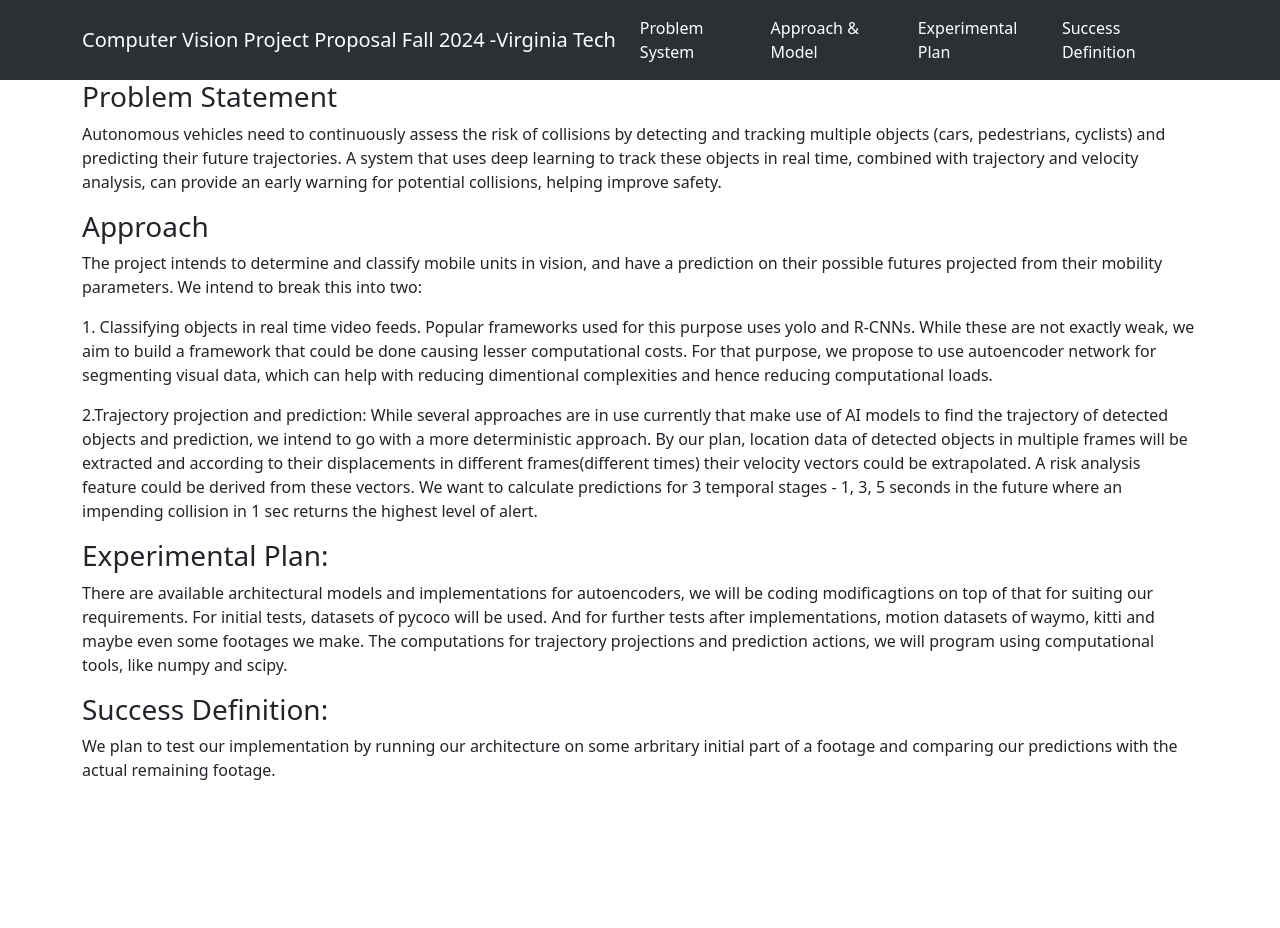
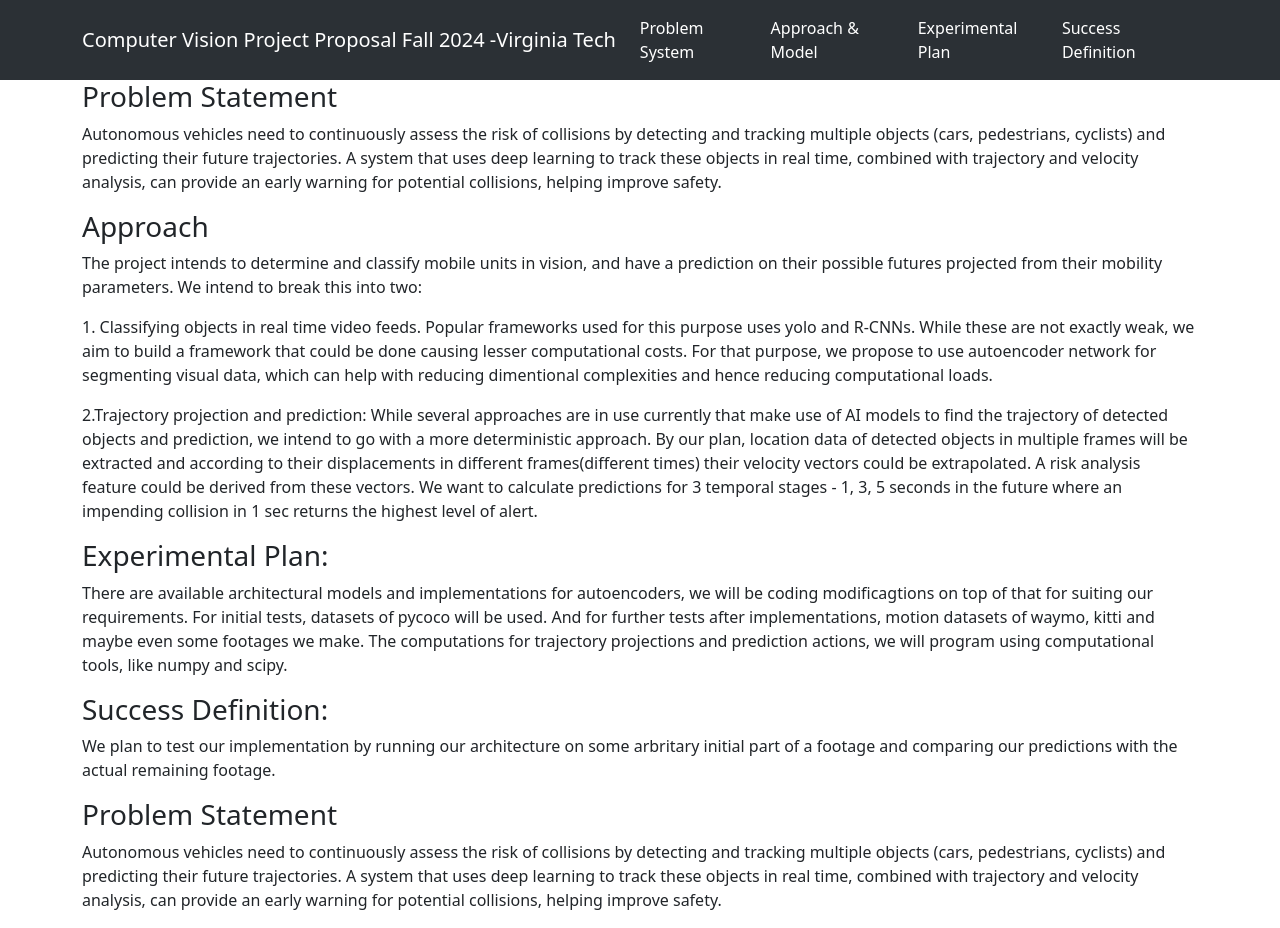
Before and after one commit to navy1999/CV_2024_fall_project, a React (Create React App) app: page / in a window 1280 px wide. Before the commit the page ends 800 px from the top, so only its background shows below. Built offline with nearby package versions, Linux system fonts and the light colour scheme.

Commit message:
index.js updated

```diff
--- a/src/App.js
+++ b/src/App.js
@@ -17,7 +17,7 @@ function App() {
     <Exp/>
     <Success/>
     <Routes>
-      <Route exact path="/about"  element={<About />} />
+      <Route exact path="/"  element={<About />} />
       <Route exact path="/model" model element={<Model/>}/>
     </Routes>
   </Router>
--- a/src/index.js
+++ b/src/index.js
@@ -2,12 +2,13 @@ import React from 'react';
 import ReactDOM from 'react-dom/client';
 import './index.css';
 import App from './App';
+import '../node_modules/bootstrap/dist/css/bootstrap.min.css';
 import reportWebVitals from './reportWebVitals';
-
+import { HashRouter } from 'react-router-dom';
 const root = ReactDOM.createRoot(document.getElementById('root'));
 root.render(
   <React.StrictMode>
-    <App />
+     <App />
   </React.StrictMode>
 );
 
```
Also changed, not shown: 1 other file (tests, documents, lock files or other folders).
